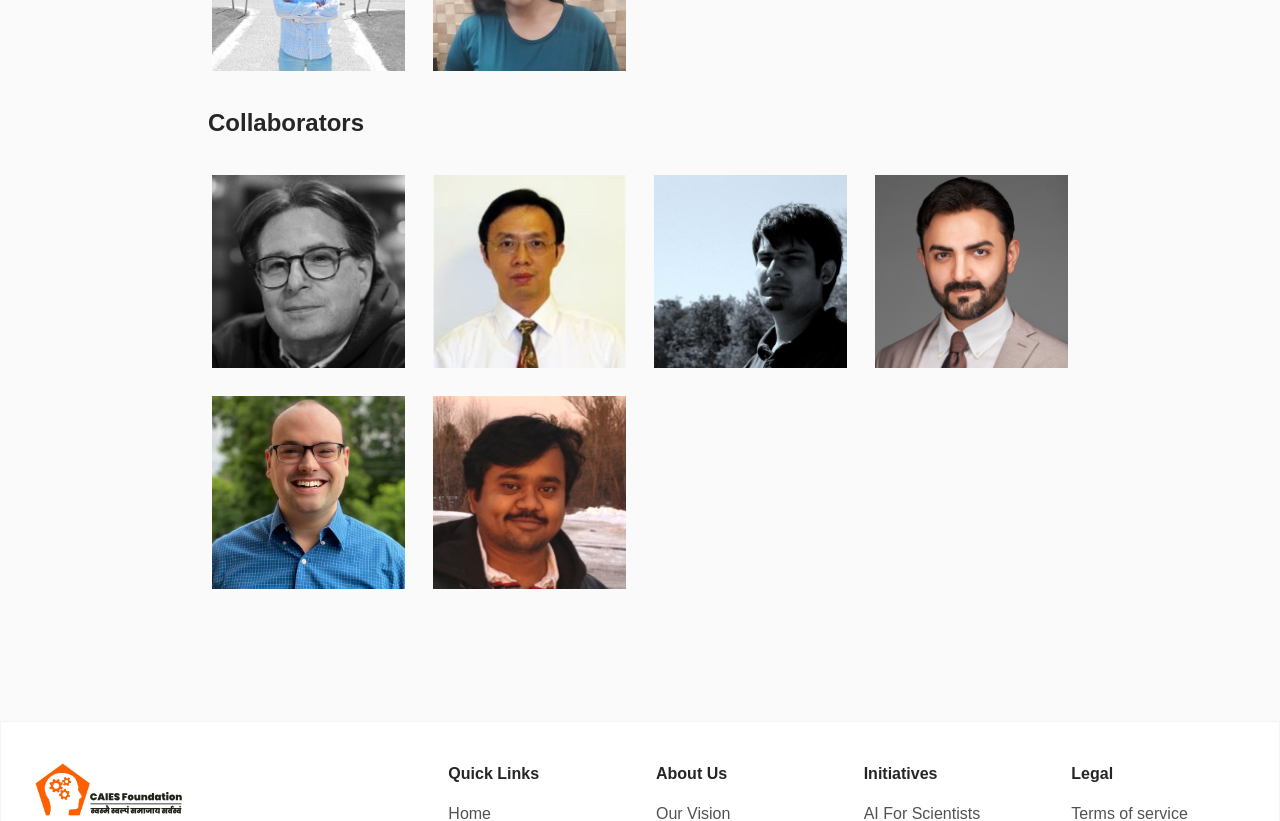
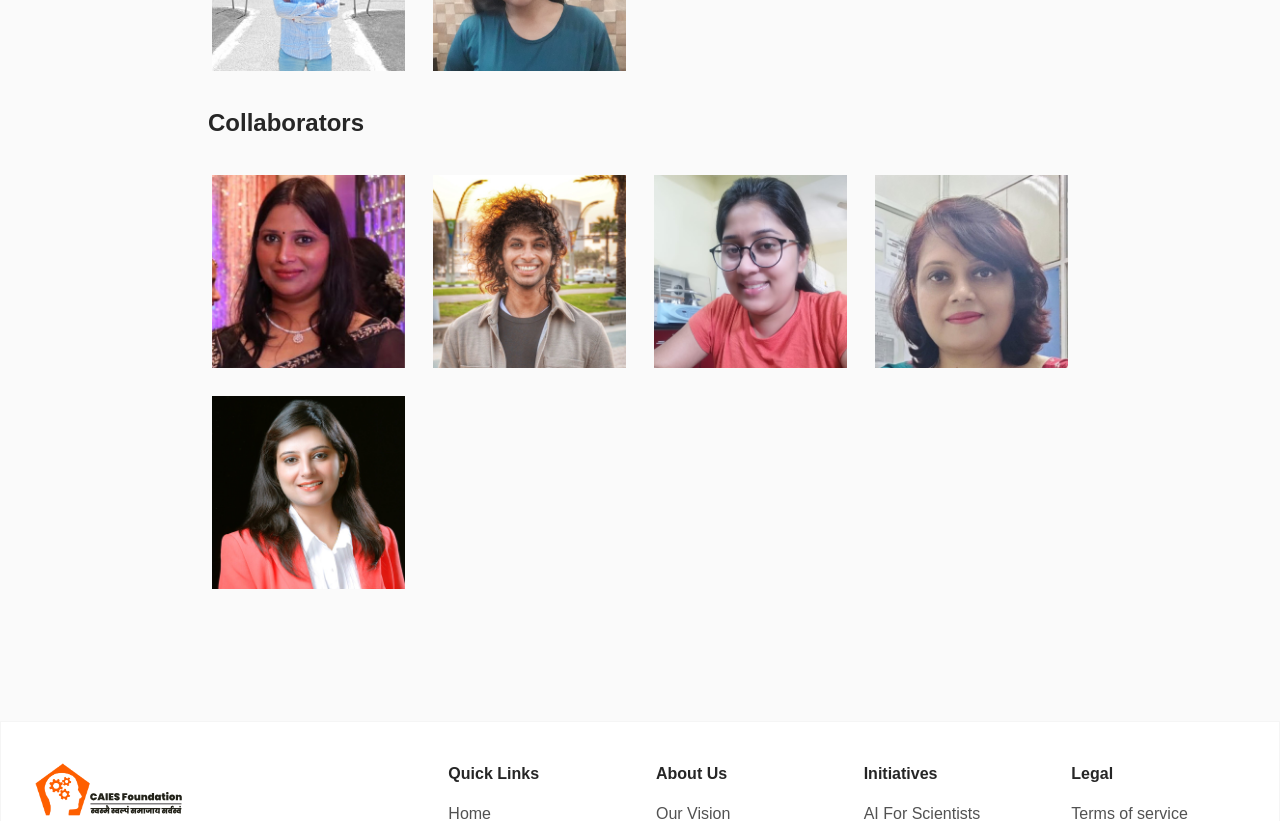
Before and after one commit to aienvsustainability/aienvsustainability.github.io, a Next.js app: page /about/our-team in a window 1280 px wide. Shown: the part 1360-2181 px from the top of the page. Built offline with nearby package versions, Linux system fonts and the light colour scheme; a web font is replaced by a local one.

Commit message:
Update Section.tsx

```diff
--- a/components/about/team/Section.tsx
+++ b/components/about/team/Section.tsx
@@ -109,7 +109,7 @@ const TeamSection = () => {
                     <div
                         id="advisory-team"
                         className="grid grid-cols-4 justify-center gap-5 px-48 py-8 max-lg:grid-cols-1 max-lg:px-8">
-                        {renderTeamMembers(intellectualAdvisors)}
+                        {renderTeamMembers(collaborators)}
                     </div>
                 </div>
             </section>
```
